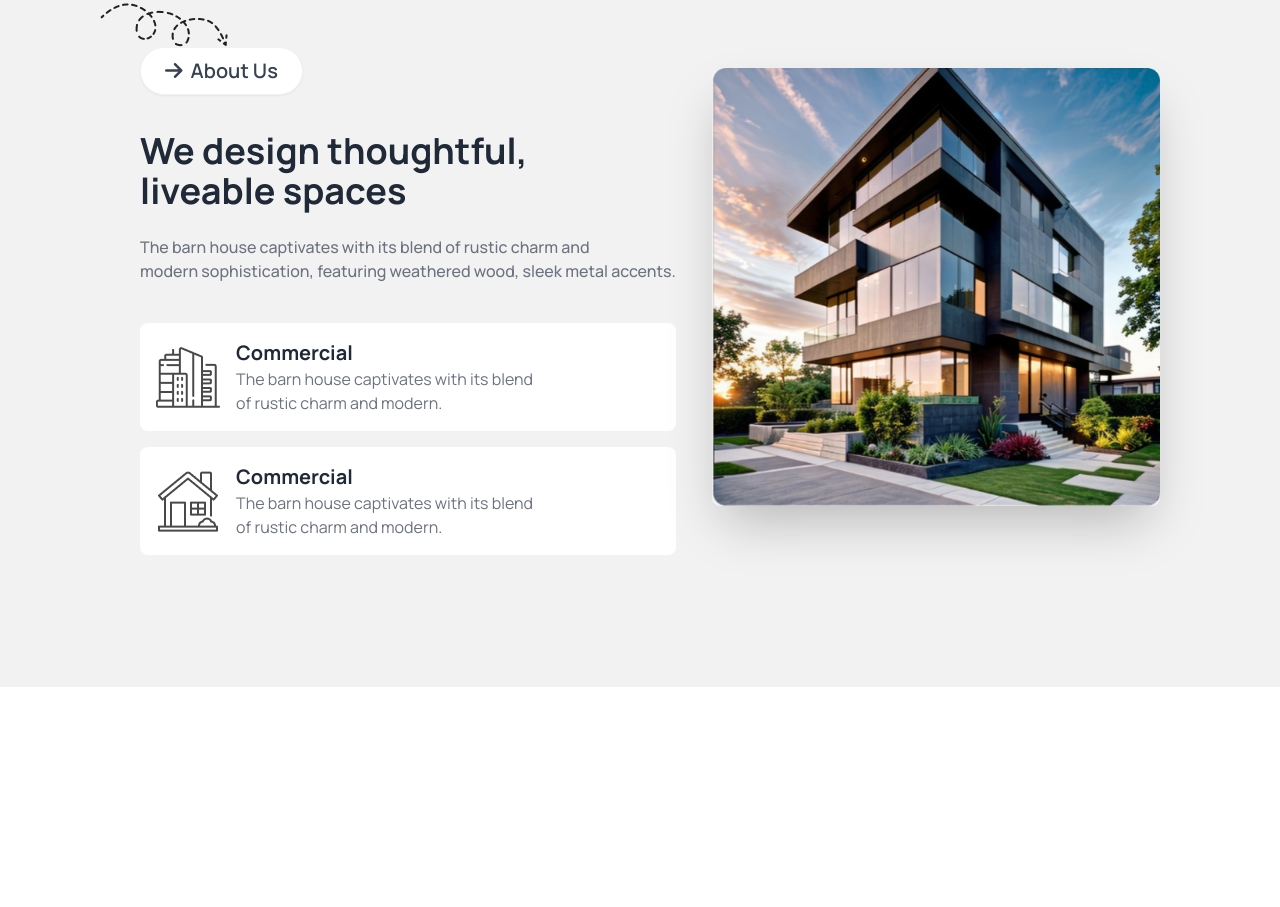
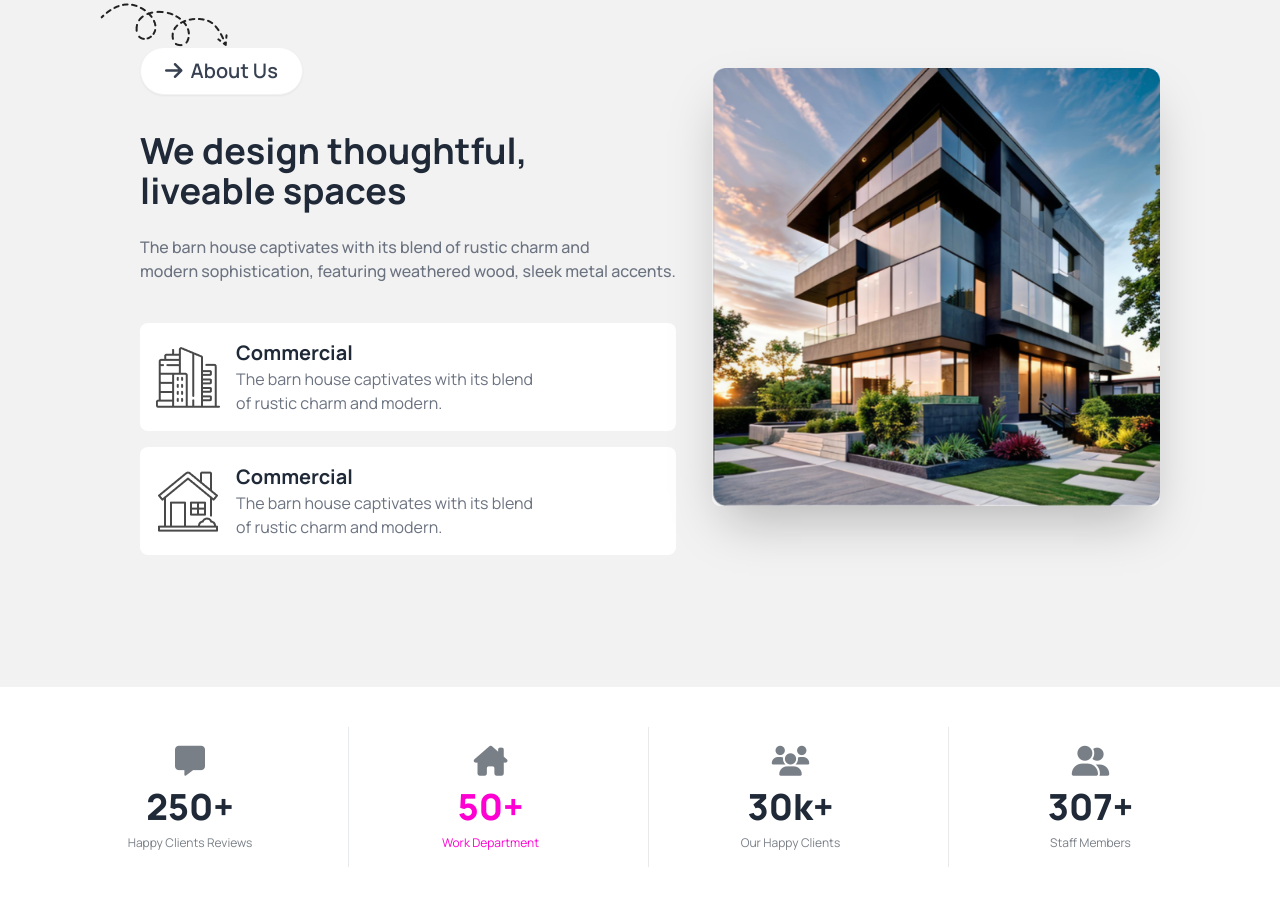
Before and after one commit to AhesanToha/rinterio-house, a plain HTML site: page index.html in a window 1280 px wide. Shown: the part 981-1888 px from the top of the page. Before the commit the page ends 1668 px from the top, so only its background shows below. Drawn offline with nearby package versions, Linux system fonts and the light colour scheme.

Commit message:
stat section added

```diff
--- a/index.html
+++ b/index.html
@@ -115,15 +115,17 @@
         </div>
     </header>
     <!-- Main section -->
-    <main class="max-w-screen-xl mx-auto">
+    <main class="">
         <!-- Design toughtful section -->
+        <section>
             <div class="hero bg-base-200 min-h-screen">
                 <div class="hero-content flex-col-reverse lg:flex-row-reverse">
                     <img src="assets/Rectangle.png" class="max-w-md rounded-lg shadow-2xl flex-1" />
                     <div class="flex-1 p-5">
-                    <div >
+                        <div>
                             <img class="relative -left-10" src="assets/Vector.png" alt="">
-                    <p class="mb-9 px-6 text-gray-700 font-semibold text-xl py-2 btn rounded-3xl bg-white"><i class="fa-solid fa-arrow-right"></i> About Us</p>
+                            <p class="mb-9 px-6 text-gray-700 font-semibold text-xl py-2 btn rounded-3xl bg-white"><i
+                                    class="fa-solid fa-arrow-right"></i> About Us</p>
 
                             <h1 class="text-4xl font-bold">We design thoughtful, <br> liveable spaces</h1>
                             <p class="py-6 font-medium text-gray-500">
@@ -135,7 +137,8 @@
                                     <img src="assets/commercial.png" alt="">
                                     <div>
                                         <h4 class="font-bold text-xl">Commercial</h4>
-                                <p class="text-gray-500">The barn house captivates with its blend <br> of rustic charm
+                                        <p class="text-gray-500">The barn house captivates with its blend <br> of rustic
+                                            charm
                                             and modern.</p>
                                     </div>
                                 </div>
@@ -144,7 +147,8 @@
                                     <img src="assets/residential.png" alt="">
                                     <div>
                                         <h4 class="font-bold text-xl">Commercial</h4>
-                                <p class="text-gray-500">The barn house captivates with its blend <br> of rustic charm
+                                        <p class="text-gray-500">The barn house captivates with its blend <br> of rustic
+                                            charm
                                             and modern.</p>
                                     </div>
                                 </div>
@@ -152,6 +156,35 @@
                         </div>
                     </div>
                 </div>
+        </section>
+
+        <!-- Stats section -->
+        <section class="py-10 text-center max-w-screen-xl mx-auto">
+            <div class="stats stats-vertical lg:stats-horizontal grid grid-cols-1 md:grid-cols-2 lg:grid-cols-4 gap-4 mx-12">
+                <div class="stat lg:place-items-center space-y-2">
+                    <div class="stat-title"><i class="fa-solid fa-message text-3xl"></i></div>
+                    <div class="stat-value">250+</div>
+                    <div class="stat-desc">Happy Clients Reviews</div>
+                </div>
+
+                <div class="stat place-items-center space-y-2">
+                    <div class="stat-title"><i class="fa-solid fa-house-chimney text-3xl"></i></div>
+                    <div class="stat-value text-secondary">50+</div>
+                    <div class="stat-desc text-secondary">Work Department</div>
+                </div>
+
+                <div class="stat place-items-center space-y-2">
+                    <div class="stat-title"><i class="fa-solid fa-users text-3xl"></i></div>
+                    <div class="stat-value">30k+</div>
+                    <div class="stat-desc">Our Happy Clients</div>
+                </div>
+                <div class="stat place-items-center space-y-2">
+                    <div class="stat-title"><i class="fa-solid fa-user-group text-3xl"></i></div>
+                    <div class="stat-value">307+</div>
+                    <div class="stat-desc">Staff Members</div>
+                </div>
+            </div>
+        </section>
     </main>
     <!-- Footer section -->
     <footer>
```
Lines whose indentation alone changed are shown as unchanged.
